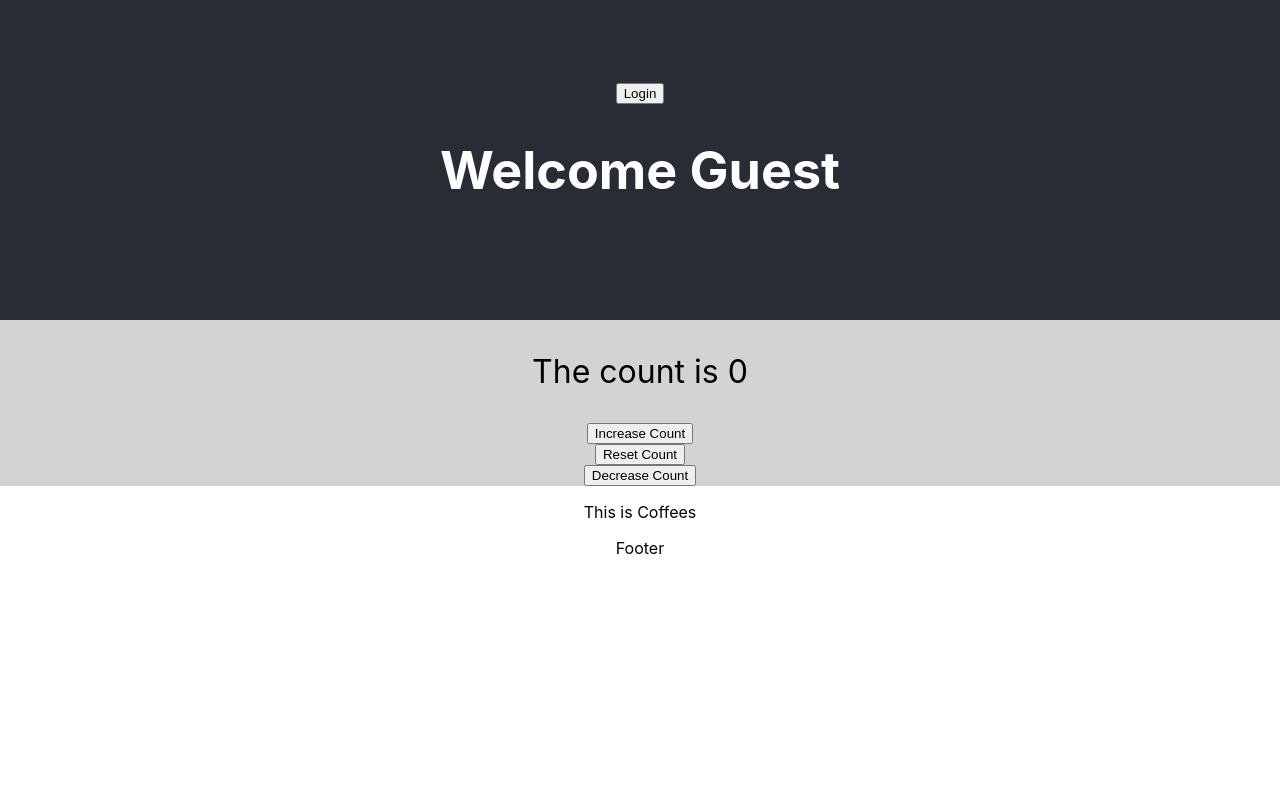
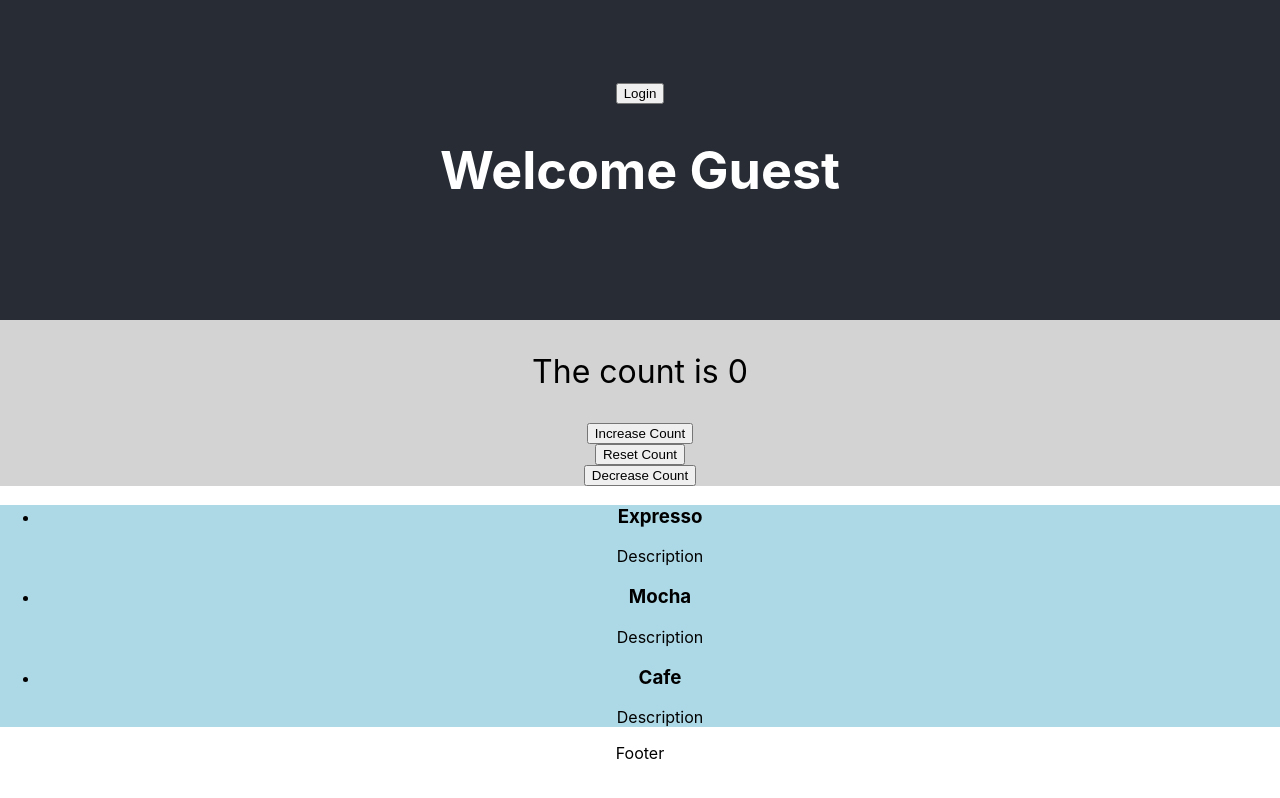
Before and after one commit to jaRue1/react02, a React (Create React App) app: page / in a window 1280 px wide. Built offline with nearby package versions, Linux system fonts and the light colour scheme; no server answers.

Commit message:
added a class component

```diff
--- a/src/App.css
+++ b/src/App.css
@@ -6,7 +6,9 @@
   height: 40vmin;
   pointer-events: none;
 }
-
+.allCoffees{
+  background-color: lightblue;
+}
 @media (prefers-reduced-motion: no-preference) {
   .App-logo {
     animation: App-logo-spin infinite 20s linear;
--- a/src/components/Coffees/index.js
+++ b/src/components/Coffees/index.js
@@ -1,7 +1,47 @@
 import React from 'react'
-
-function Coffees(){
-  return <p>This is Coffees</p>
+//Functional Component
+// function Coffees(){
+//   return (
+//   <section>
+//     Functional Component Coffees
+//   </section>
+//   )
+// }
+// Class Component
+class Coffees extends React.Component {
+  constructor(props){
+    super(props)
+    this.state = {
+      data: [],
+    }
+  }
+  componentDidMount(){
+    console.log("This loaded painfully")
+    fetch('https://api.sampleapis.com/coffee/hot')
+    .then(response => console.log(response.json()))
+    .catch()
+  }
+  render() {
+    return (
+    <>
+      <ul className="allCoffees">
+        <li>
+          <h3>Expresso</h3>
+          <span>Description</span>
+        </li>
+        <li>
+          <h3>Mocha</h3>
+          <span>Description</span>
+        </li>
+        <li>
+          <h3>Cafe</h3>
+          <span>Description</span>
+        </li>
+      </ul>
+    </>
+    )
+  }
 }
 
+
 export default Coffees
```
